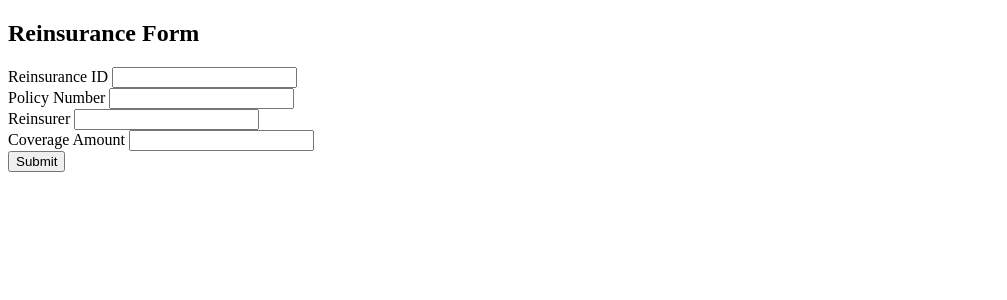
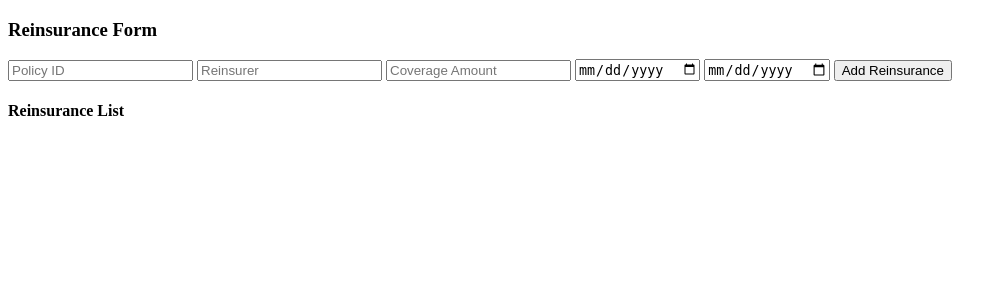
Before and after one commit to ivinaconsultancyinc/ica_app, a FastAPI app: template insurance_app/templates/reinsurance.html in a window 1280 px wide. Shown: the top 300 px of the page, without its empty margins (0-1007 px from the left). Run offline with FastAPI, Linux system fonts and the light colour scheme; the template is opened without the code that fills it, so the values that code supplies are empty; parts of the project's set-up code (start-up, migrations or seed data) failed here and were passed over.

Commit message:
Update reinsurance.html

```diff
--- a/insurance_app/templates/reinsurance.html
+++ b/insurance_app/templates/reinsurance.html
@@ -1,30 +1,110 @@
 <!DOCTYPE html>
 <html>
 <head>
-    <meta charset="UTF-8">
     <title>Reinsurance Form</title>
-    <link rel="shortcut icon" href="{{ url_for('static', filename='favicon.ico') }}">
-    <link href="https://cdn.jsdelivr.net/npm/bootstrap@5.3.0/dist/css/bootstrap.min.css" reldiv class="container mt-5">
-    <h2>Reinsurance Form</h2>
-    <form>
-        <div class="mb-3">
-            <label for="reinsurance_id" class="form-label">Reinsurance ID</label>
-            <input type="text"" name="reinsurance_id">
-        </div>
-        <div class="mb-3">
-            <label for="policy_number" class="form-label">Policy Number</label>
-            <input type="text" class="form-control" id="policy_number" name="policy_number">
-        </div>
-        <div class="mb-3">
-            <label for="reinsurer" class="form-label">Reinsurer</label>
-            <input type="text" class="form-control" id="reinsurer" name="reinsurer">
-        </div>
-        <div class="mb-3">
-            <label for="coverage_amount" class="form-label">Coverage Amount</label>
-            <input type="number" class="form-control" id="coverage_amount" name="coverage_amount">
-        </div>
-        <button type="submit" class="btn btn-primary">Submit</button>
+</head>
+<body>
+    <h3>Reinsurance Form</h3>
+
+    <!-- Add Reinsurance Form -->
+    <form id="add-reinsurance-form">
+        <input type="number" name="policy_id" placeholder="Policy ID" required>
+        <input type="text" name="reinsurer" placeholder="Reinsurer" required>
+        <input type="number" name="coverage_amount" placeholder="Coverage Amount" required>
+        <input type="date" name="start_date" placeholder="Start Date">
+        <input type="date" name="end_date" placeholder="End Date">
+        <button type="submit">Add Reinsurance</button>
     </form>
-</div>
+
+    <h4>Reinsurance List</h4>
+    <ul id="reinsurance-list"></ul>
+
+    <!-- ========================= -->
+    <!-- Add your POST, PUT, DELETE fetch code -->
+    <!-- ========================= -->
+    <script>
+    function loadReinsurances() {
+        fetch('/api/reinsurance/')
+            .then(response => response.json())
+            .then(data => {
+                const list = document.getElementById('reinsurance-list');
+                list.innerHTML = '';
+                data.forEach(reinsurance => {
+                    const li = document.createElement('li');
+                    li.innerHTML = `
+                        <strong>${reinsurance.reinsurer}</strong> - $${reinsurance.coverage_amount} (Policy: ${reinsurance.policy_id})
+                        <button onclick="editReinsurance(${reinsurance.id}, '${reinsurance.policy_id}', '${reinsurance.reinsurer}', '${reinsurance.coverage_amount}', '${reinsurance.start_date || ''}', '${reinsurance.end_date || ''}')">Edit</button>
+                        <button onclick="deleteReinsurance(${reinsurance.id})">Delete</button>
+                    `;
+                    list.appendChild(li);
+                });
+            });
+    }
+
+    // POST: Add a new reinsurance
+    document.getElementById('add-reinsurance-form').onsubmit = function(e) {
+        e.preventDefault();
+        const form = e.target;
+        fetch('/api/reinsurance/', {
+            method: 'POST',
+            headers: {'Content-Type': 'application/json'},
+            body: JSON.stringify({
+                policy_id: form.policy_id.value,
+                reinsurer: form.reinsurer.value,
+                coverage_amount: form.coverage_amount.value,
+                start_date: form.start_date.value,
+                end_date: form.end_date.value
+            })
+        })
+        .then(response => response.json())
+        .then(data => {
+            alert('Reinsurance added: ' + data.reinsurer);
+            form.reset();
+            loadReinsurances();
+        });
+    };
+
+    // PUT: Edit an existing reinsurance
+    function editReinsurance(id, currentPolicyId, currentReinsurer, currentCoverageAmount, currentStartDate, currentEndDate) {
+        const policy_id = prompt("Edit policy ID:", currentPolicyId);
+        if (policy_id === null) return;
+        const reinsurer = prompt("Edit reinsurer:", currentReinsurer);
+        if (reinsurer === null) return;
+        const coverage_amount = prompt("Edit coverage amount:", currentCoverageAmount);
+        if (coverage_amount === null) return;
+        const start_date = prompt("Edit start date (YYYY-MM-DD):", currentStartDate);
+        const end_date = prompt("Edit end date (YYYY-MM-DD):", currentEndDate);
+        fetch(`/api/reinsurance/${id}`, {
+            method: 'PUT',
+            headers: {'Content-Type': 'application/json'},
+            body: JSON.stringify({policy_id, reinsurer, coverage_amount, start_date, end_date})
+        })
+        .then(response => response.json())
+        .then(data => {
+            alert('Reinsurance updated: ' + data.reinsurer);
+            loadReinsurances();
+        });
+    }
+
+    // DELETE: Remove a reinsurance
+    function deleteReinsurance(id) {
+        if (!confirm("Are you sure you want to delete this reinsurance?")) return;
+        fetch(`/api/reinsurance/${id}`, {
+            method: 'DELETE'
+        })
+        .then(response => response.json())
+        .then(data => {
+            alert(data.detail);
+            loadReinsurances();
+        });
+    }
+
+    // Initial load
+    loadReinsurances();
+    </script>
+    <!-- ========================= -->
+    <!-- End of POST, PUT, DELETE fetch code -->
+    <!-- ========================= -->
+
 </body>
 </html>
```
